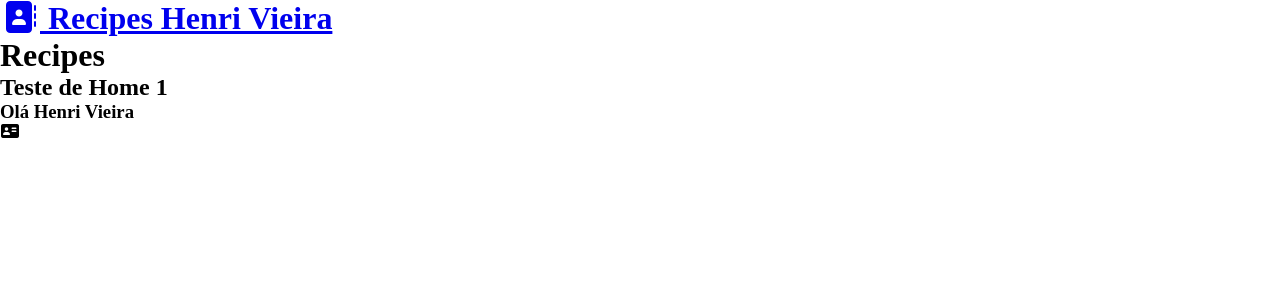
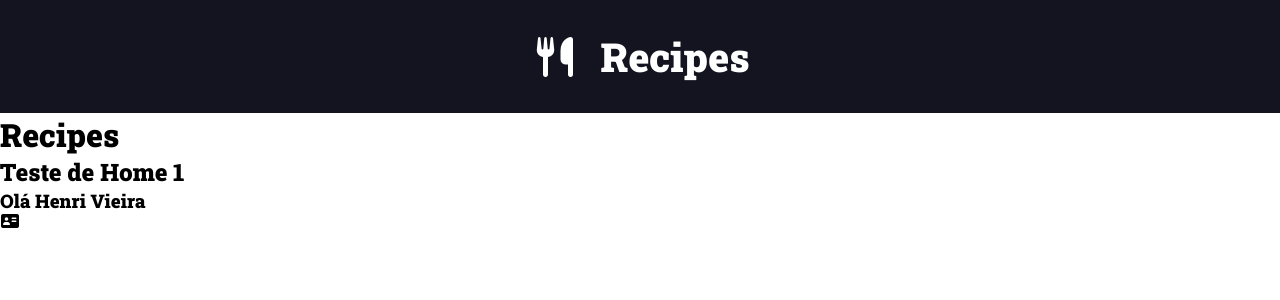
Before and after one commit to Henrihva/django-projeto01, a Django app: page / in a window 1280 px wide. Shown: the top 300 px of the page. Run offline with Django 5.2, Linux system fonts and the light colour scheme; some libraries are stand-ins or nearby versions.

Commit message:
Ajustando o Estilo CSS da Header

```diff
--- a/recipes/templates/recipes/pages/home.html
+++ b/recipes/templates/recipes/pages/home.html
@@ -4,12 +4,15 @@
     <header class="main-header-container">
         <div class="main-header container">
             <h1>
-                <a href="/">
+                {% comment %} <a href="/">
                     <i class="fas fa-address-book"></i>
                     <!-- <i class="fas fa-address-book" aria-hidden="true"></i> -->
                     <span>
                         Recipes {{ name }}
-                    </span>
+                    </span> {% endcomment %}
+                <a class="main-logo" href="/">
+                    <i class="fas fa-utensils main-logo-icon"></i>
+                    <span class="main-logo-text">Recipes</span>
                 </a>
             </h1>
         </div>
--- a/recipes/templates/recipes/partials/head.html
+++ b/recipes/templates/recipes/partials/head.html
@@ -15,8 +15,57 @@
         integrity="sha512-EHa6vH03/Ty92WahM0/tet1Qicl76zihDCkBnFhN3kFGQkC+mc86d7V+6y2ypiLbk3h0beZAGdUpzfMcb06cMg=="
         crossorigin="anonymous" referrerpolicy="no-referrer" />
 
+
+    <!-- <link rel="preconnect" href="https://fonts.googleapis.com"> -->
+    <!-- <link rel="preconnect" href="https://fonts.gstatic.com" crossorigin> -->
+    <link href="https://fonts.googleapis.com/css2?family=Roboto+Slab:wght@900&display=swap" rel="stylesheet">
+
     <title>Recipes</title>
     <style>
+        :root {
+            --color-primary: #269fe6;
+            --color-primary-hover: #2086c2;
+            --color-primary-dark: #13141f;
+            --color-primary-dark-hover: #212336;
+            --color-primary-light: #d4ecfa;
+            --color-primary-light-hover: #bdd8e7;
+
+            --color-white: #fff;
+            --color-black: #000;
+
+            --color-dark-text: #444;
+            --color-info-light: #cce5ff;
+            --color-debug-light: #cce5ff;
+            --color-success-light: #d4edda;
+            --color-alert-light: #fff3cd;
+            --color-warning-light: #fff3cd;
+            --color-error-light: #f8d7da;
+
+            --color-info-dark: #4d86c4;
+            --color-debug-dark: #4d86c4;
+            --color-success-dark: #4a9c5d;
+            --color-alert-dark: #927f40;
+            --color-warning-dark: #927f40;
+            --color-error-dark: #da525d;
+
+            --color-gray-0: #f9f9f9;
+            --color-gray-1: #e0e0e0;
+            --color-gray-2: #c7c7c7;
+            --color-gray-3: #aeaeae;
+            --color-gray-4: #959595;
+            --color-gray-5: #7d7d7d;
+            --color-gray-6: #646464;
+            --color-gray-7: #4b4b4b;
+            --color-gray-8: #323232;
+            --color-gray-9: #191919;
+
+            --font-primary: sans-serif;
+            --font-headings: 'Roboto Slab', serif;
+
+            --spacing-gutter-medium: 3rem;
+            --spacing-gutter-large: 4rem;
+        }
+
         * {
             padding: 0;
             margin: 0;
@@ -29,6 +78,44 @@
 
         body {
             font-size: 1.6rem;
+            font-family: var(--font-primary);
+        }
+
+        h1,
+        h2,
+        h3,
+        h4,
+        h5,
+        h6 {
+            font-family: var(--font-headings);
+        }
+
+        .container {
+            max-width: 144rem;
+            /* background: red; */
+            margin: 0 auto;
+            padding: var(--spacing-gutter-medium);
+        }
+
+        .main-header-container {
+            /* background: #13141f; */
+            background: var(--color-primary-dark);
+        }
+
+        .main-logo {
+            font-size: 4rem;
+            color: var(--color-white);
+            text-decoration: none;
+            display: flex;
+            flex-flow: row nowrap;
+            align-items: center;
+            justify-content: center;
+            width: fit-content;
+            margin: 0 auto;
+        }
+
+        .main-logo-icon {
+            margin-right: 2rem;
         }
     </style>
 
```
